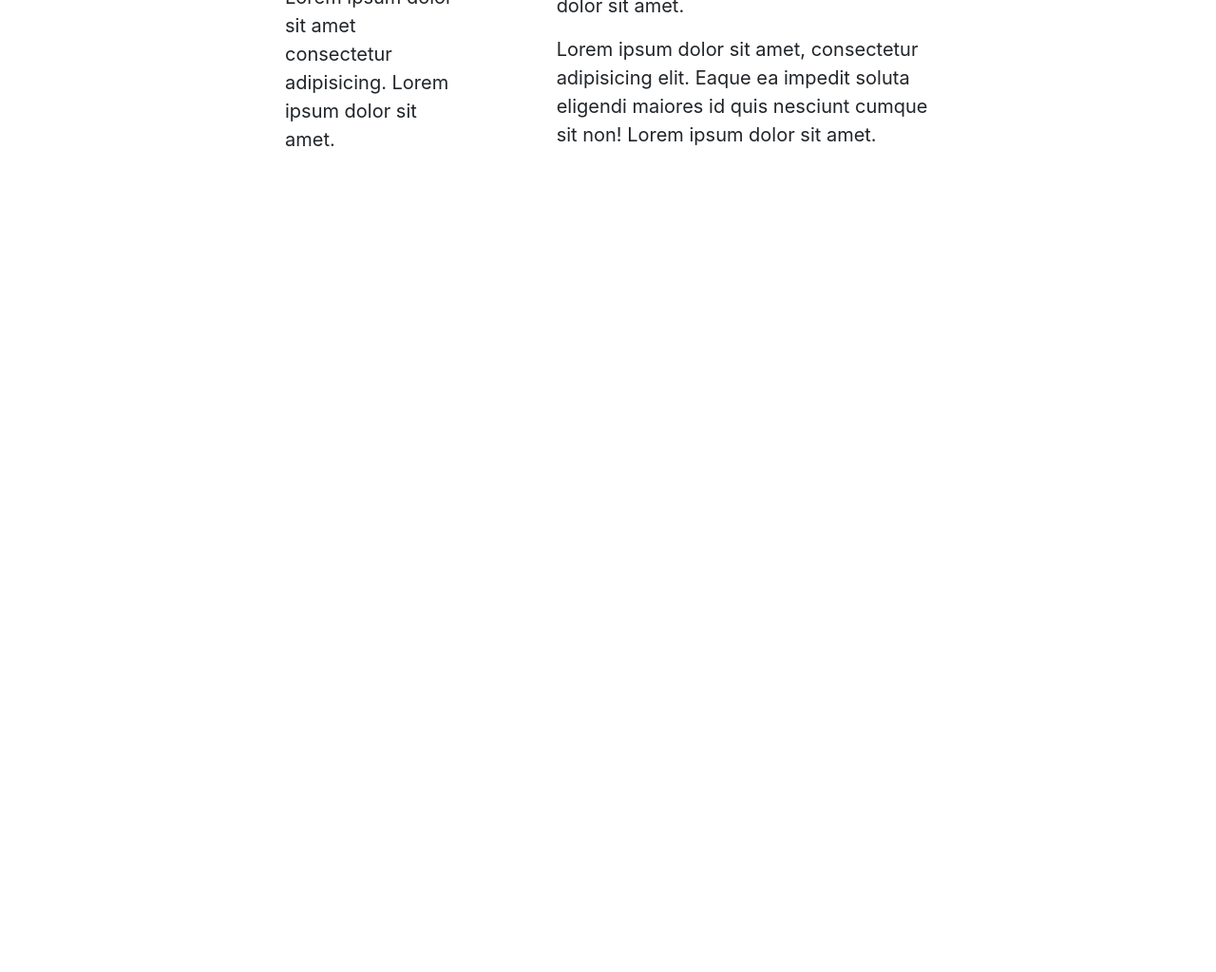
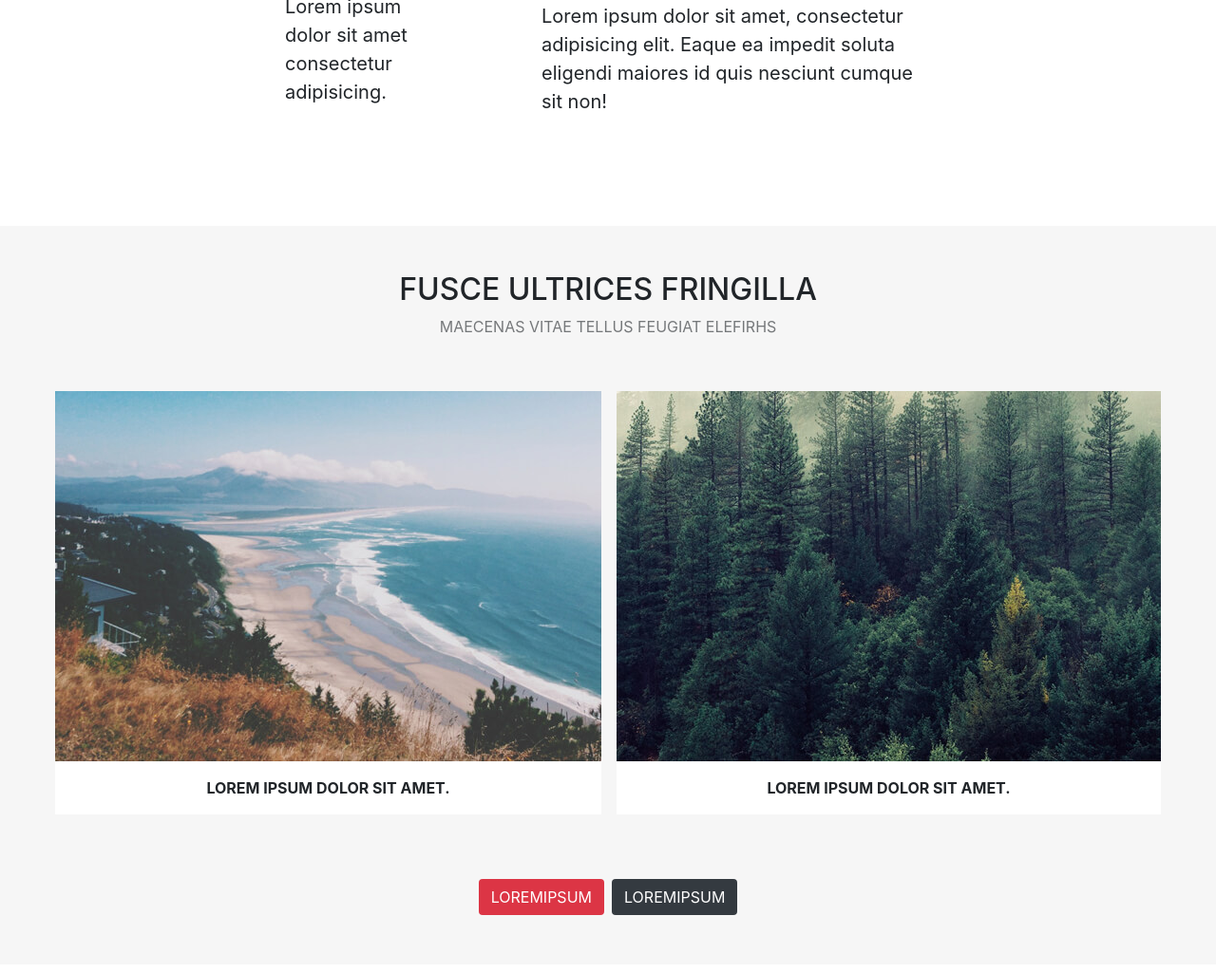
Before and after one commit to ZulMendez/html-sass-bootstrap-spatial, a website: page index.html in a window 1280 px wide. Shown: the part 794-1818 px from the top of the page at 95% size. Before the commit the page ends 1072 px from the top, so only its background shows below. Drawn offline with nearby package versions, Linux system fonts and the light colour scheme.

Commit message:
section 2 images terminé

```diff
--- a/index.html
+++ b/index.html
@@ -37,16 +37,41 @@
                 <h1>
                     MAECENAS <br> LUCTUS LECTUS
                 </h1>
-                <p>Lorem ipsum dolor sit amet consectetur adipisicing. Lorem ipsum dolor sit amet.
-                </p>
+                <p>Lorem ipsum dolor sit amet consectetur adipisicing.</p>
             </div>
             <div class="textright">
-                <p>Lorem ipsum dolor sit amet, consectetur adipisicing elit. Fuga ratione omnis eaque beatae at asperiores error, officiis molestiae repellat dolor? Lorem ipsum dolor sit amet.</p>
-                <p>Lorem ipsum dolor sit amet, consectetur adipisicing elit. Eaque ea impedit soluta eligendi maiores id quis nesciunt cumque sit non! Lorem ipsum dolor sit amet.</p>
+                <p>Lorem ipsum dolor sit amet, consectetur adipisicing elit. Fuga ratione omnis eaque beatae at asperiores error, officiis molestiae repellat dolor? </p>
+                <p>Lorem ipsum dolor sit amet, consectetur adipisicing elit. Eaque ea impedit soluta eligendi maiores id quis nesciunt cumque sit non!</p>
             </div>
         </div>
     </section>
     <!-- fin section1 -->
+    <!-- section 2 -->
+    <section class="section2 bg-gris">
+        <div class="titre text-center pt-5 pb-5">
+            <h2 class="">FUSCE ULTRICES FRINGILLA</h2>
+            <span>MAECENAS VITAE TELLUS FEUGIAT ELEFIRHS</span>
+        </div>
+        <div class="images d-flex justify-content-center">
+            <div class="imgleft bg-white m-2">
+                <img src="./public/img/pic02.jpg" alt="02">
+                <p class="text-center text-uppercase pt-3">Lorem ipsum dolor sit amet.</p>
+            </div>
+            <div class="imgright bg-white m-2">
+                <img src="./public/img/pic03.jpg" alt="03">
+                <p class="text-center text-uppercase pt-3">Lorem ipsum dolor sit amet.</p>
+            </div>
+        </div>
+        <div class="d-flex justify-content-center p-5 m-2">
+            <div class="">
+                <button class="btn bg-red text-white text-uppercase m-1">Loremipsum</button>
+            </div>
+            <div class="">
+                <button class="btn bg-dark text-white text-uppercase m-1">Loremipsum</button>
+            </div>
+        </div>
+    </section>
+
 
 
 
--- a/src/sass/_variable.sass
+++ b/src/sass/_variable.sass
@@ -1 +1 @@
-$theme-colors : ("red" : #dc3545)
+$theme-colors : ("red" : #dc3545, "gris" : #F6F6F6)
--- /dev/null
+++ b/src/sass/modules/_section2.sass
@@ -0,0 +1,7 @@
+.section2
+    .titre
+        span
+            opacity: 0.6
+    .images
+        p
+            font-weight: bold
--- a/src/sass/modules/_style.sass
+++ b/src/sass/modules/_style.sass
@@ -1,3 +1,4 @@
 @import ./_header
 @import ./_section
+@import ./_section2
 @import ./_footer
```
Also changed, not shown: public/css/app.css.
